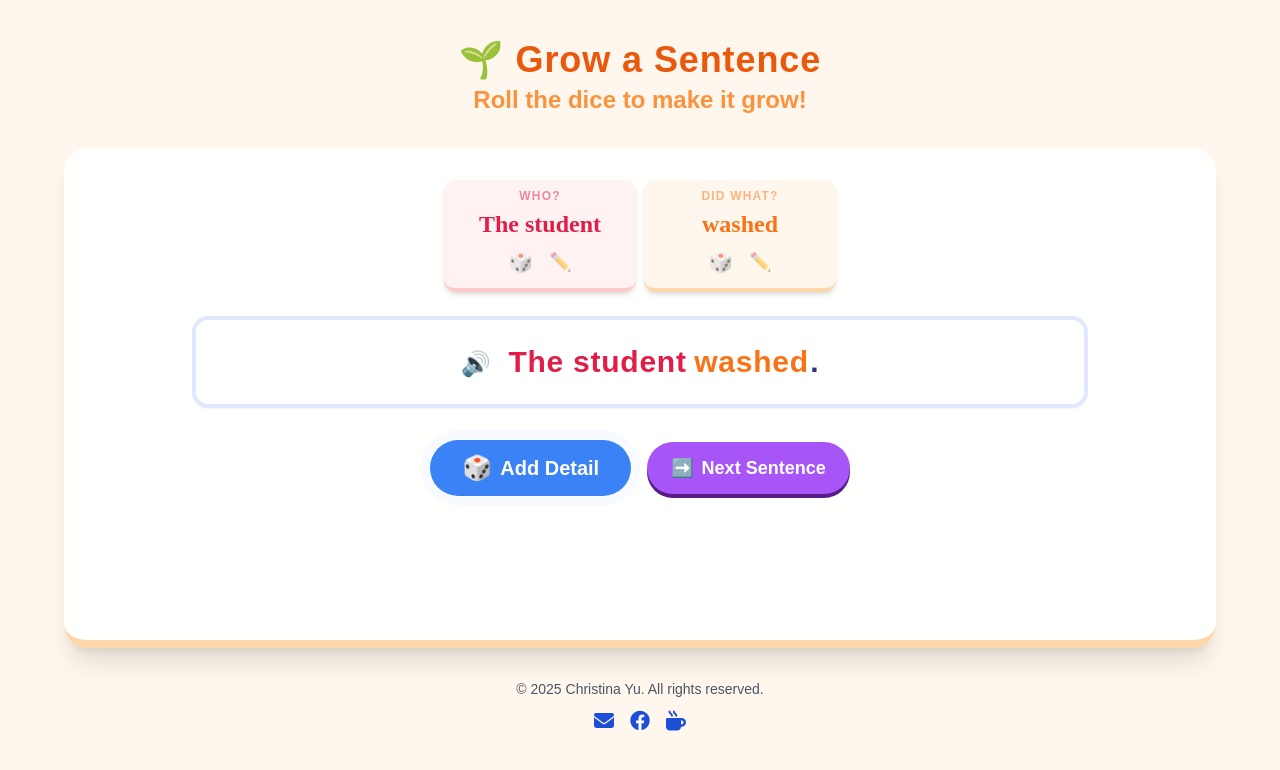
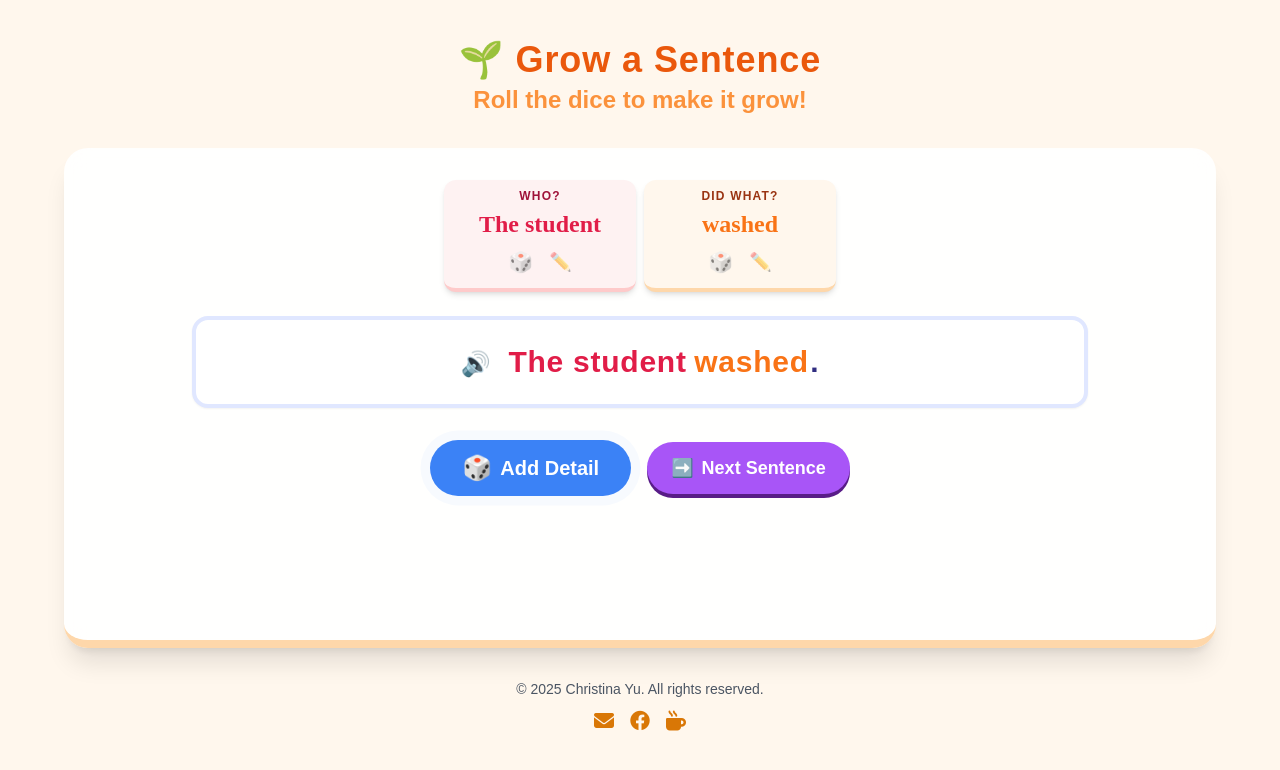
Before and after one commit to jinshuanyu/grow-a-sentence, a plain HTML site: page index.html in a window 1280 px wide. Drawn offline with nearby package versions, Linux system fonts and the light colour scheme; a web font is replaced by a local one.

Commit message:
Update index.html

```diff
--- a/index.html
+++ b/index.html
@@ -14,7 +14,6 @@
     <style>
         body { font-family: 'ABeeZee', sans-serif; }
 
-        /* Animation for new cards */
         @keyframes popIn {
             0% { transform: scale(0.5); opacity: 0; }
             80% { transform: scale(1.05); opacity: 1; }
@@ -22,7 +21,6 @@
         }
         .new-card-anim { animation: popIn 0.5s cubic-bezier(0.34, 1.56, 0.64, 1) forwards; }
 
-        /* Text pop animation for rolling */
         .text-pop { animation: textPop 0.4s ease-out; }
         @keyframes textPop {
             0% { transform: scale(1); opacity: 0.5; }
@@ -30,13 +28,11 @@
             100% { transform: scale(1); }
         }
 
-        /* Button pulse */
         .pulse-btn { animation: pulse 2s infinite; }
         @keyframes pulse { 0% { box-shadow: 0 0 0 0 rgba(59, 130, 246, 0.7); } 70% { box-shadow: 0 0 0 10px rgba(59, 130, 246, 0); } 100% { box-shadow: 0 0 0 0 rgba(59, 130, 246, 0); } }
 
         .hidden { display: none !important; }
 
-        /* Custom Input Styling */
         .custom-input {
             background: transparent;
             border: none;
@@ -51,7 +47,6 @@
             background: rgba(255,255,255,0.5);
         }
 
-        /* Sentence Display Tweaks */
         .sentence-word {
             display: inline-block;
             margin-right: 0.25em;
@@ -62,7 +57,7 @@
             color: #312e81;
         }
 
-        /* 黃色文字 (無陰影, #ffda00) */
+        /* 內容文字黃色 (#ffda00) */
         .text-yellow-pop {
             color: #ffda00;
         }
@@ -91,7 +86,6 @@
         </div>
 
         <div class="flex gap-4 flex-wrap justify-center items-center pb-8 w-full">
-
             <button id="btn-expand" onclick="expandRandomly()" class="pulse-btn group bg-blue-500 hover:bg-blue-600 text-white font-bold py-3 px-8 rounded-full shadow-[0_5px_0_rgb(30,58,138)] active:translate-y-[5px] active:shadow-none transition-all flex items-center gap-2 text-xl">
                 <span class="text-2xl group-hover:rotate-180 transition-transform duration-500">🎲</span>
                 Add Detail
@@ -106,14 +100,14 @@
     <footer class="mt-8 w-full max-w-2xl text-center pb-8">
       <div class="credits text-sm text-gray-600 leading-snug">
         © 2025 Christina Yu. All rights reserved. <br />
-        <div class="mt-2 space-x-3 text-blue-700">
-            <a href="mailto:mamahowma@gmail.com" class="hover:text-amber-600 transition">
+        <div class="mt-2 space-x-3 text-amber-600">
+            <a href="mailto:mamahowma@gmail.com" class="hover:text-amber-800 transition">
                 <i class="fa-solid fa-envelope text-xl"></i>
             </a>
-            <a href="https://www.facebook.com/mamahowma" target="_blank" class="hover:text-amber-600 transition">
+            <a href="https://www.facebook.com/mamahowma" target="_blank" class="hover:text-amber-800 transition">
                 <i class="fa-brands fa-facebook text-xl"></i>
             </a>
-            <a href="https://portaly.cc/mamahowma/support" target="_blank" class="hover:text-amber-600 transition">
+            <a href="https://portaly.cc/mamahowma/support" target="_blank" class="hover:text-amber-800 transition">
                 <i class="fa-solid fa-mug-hot text-xl"></i>
             </a>
         </div>
@@ -121,10 +115,6 @@
     </footer>
 
     <script>
-        // ==========================================
-        // 1. 文法與資料庫
-        // ==========================================
-
         const GRAMMAR_ORDER = ['subject', 'verb', 'object', 'how', 'place', 'when'];
 
         const SUBJECT_POOL = [
@@ -165,23 +155,18 @@
         };
 
         const COLORS = {
-            subject: { bg: 'bg-red-50', border: 'border-red-200', text: 'text-rose-600' },
-            verb:    { bg: 'bg-orange-50', border: 'border-orange-200', text: 'text-orange-500' },
-            object:  { bg: 'bg-yellow-50', border: 'border-yellow-200', text: 'text-yellow-pop' },
-            how:     { bg: 'bg-green-50', border: 'border-green-200', text: 'text-green-600' },
-            place:   { bg: 'bg-blue-50', border: 'border-blue-200', text: 'text-blue-600' },
-            when:    { bg: 'bg-purple-50', border: 'border-purple-200', text: 'text-purple-600' }
+            subject: { bg: 'bg-red-50', border: 'border-red-200', text: 'text-rose-600', titleColor: 'text-rose-800' },
+            verb:    { bg: 'bg-orange-50', border: 'border-orange-200', text: 'text-orange-500', titleColor: 'text-orange-800' },
+            object:  { bg: 'bg-yellow-50', border: 'border-yellow-200', text: 'text-yellow-pop', titleColor: 'text-yellow-800' },
+            how:     { bg: 'bg-green-50', border: 'border-green-200', text: 'text-green-600', titleColor: 'text-green-800' },
+            place:   { bg: 'bg-blue-50', border: 'border-blue-200', text: 'text-blue-600', titleColor: 'text-blue-800' },
+            when:    { bg: 'bg-purple-50', border: 'border-purple-200', text: 'text-purple-600', titleColor: 'text-purple-800' }
         };
-
-        // ==========================================
-        // 2. 遊戲邏輯與狀態管理
-        // ==========================================
 
         let currentSentenceData = {};
         let visibleStages = [];
         let isCustomMode = {};
         let availableOptions = [];
-
         let expansionPools = {};
         let expansionIndices = {};
 
@@ -214,14 +199,12 @@
                 shuffleArray(expansionPools[key]);
                 expansionIndices[key] = 0;
             }
-
             loadLevel();
         }
 
         function drawWord(key) {
             let pool = expansionPools[key];
             let idx = expansionIndices[key];
-
             const word = pool[idx];
             idx++;
             if (idx >= pool.length) {
@@ -351,7 +334,7 @@
             `;
 
             card.innerHTML = `
-                <div class="text-xs font-bold tracking-widest opacity-50 mt-1">${label}</div>
+                <div class="text-xs font-bold tracking-widest mt-1 ${styles.titleColor}">${label}</div>
                 <div class="flex-grow flex items-center justify-center w-full px-1" id="${contentId}">
                     ${contentHtml}
                 </div>
@@ -445,7 +428,6 @@
 
         function updateUI() {
             const btnExpand = document.getElementById('btn-expand');
-            // 嚴格模式：滿 6 張卡片就隱藏擴充按鈕
             if (visibleStages.length >= 6) {
                 btnExpand.classList.add('hidden');
             } else {
@@ -453,14 +435,9 @@
             }
         }
 
-        // ==========================================
-        // 3. Audio (Happy Pitch & Read Fix)
-        // ==========================================
-
         function getPreferredVoice() {
             const voices = window.speechSynthesis.getVoices();
             if (voices.length === 0) return null;
-
             let preferred = voices.find(v => v.name.includes("Samantha"));
             if (!preferred) preferred = voices.find(v => v.name.includes("Zira"));
             if (!preferred) preferred = voices.find(v => v.name.includes("Google US English"));
@@ -472,7 +449,6 @@
         function readSentence() {
             const validKeys = visibleStages.filter(k => currentSentenceData[k].trim() !== "");
             const originalText = validKeys.map(k => currentSentenceData[k]).join(' ');
-
             if (!originalText) return;
 
             const textForAudio = originalText.replace(/\bread\b/gi, "red");
@@ -484,7 +460,6 @@
             utterance.lang = 'en-US';
             utterance.rate = 0.9;
             utterance.pitch = 1.15;
-
             window.speechSynthesis.speak(utterance);
         }
 
```
